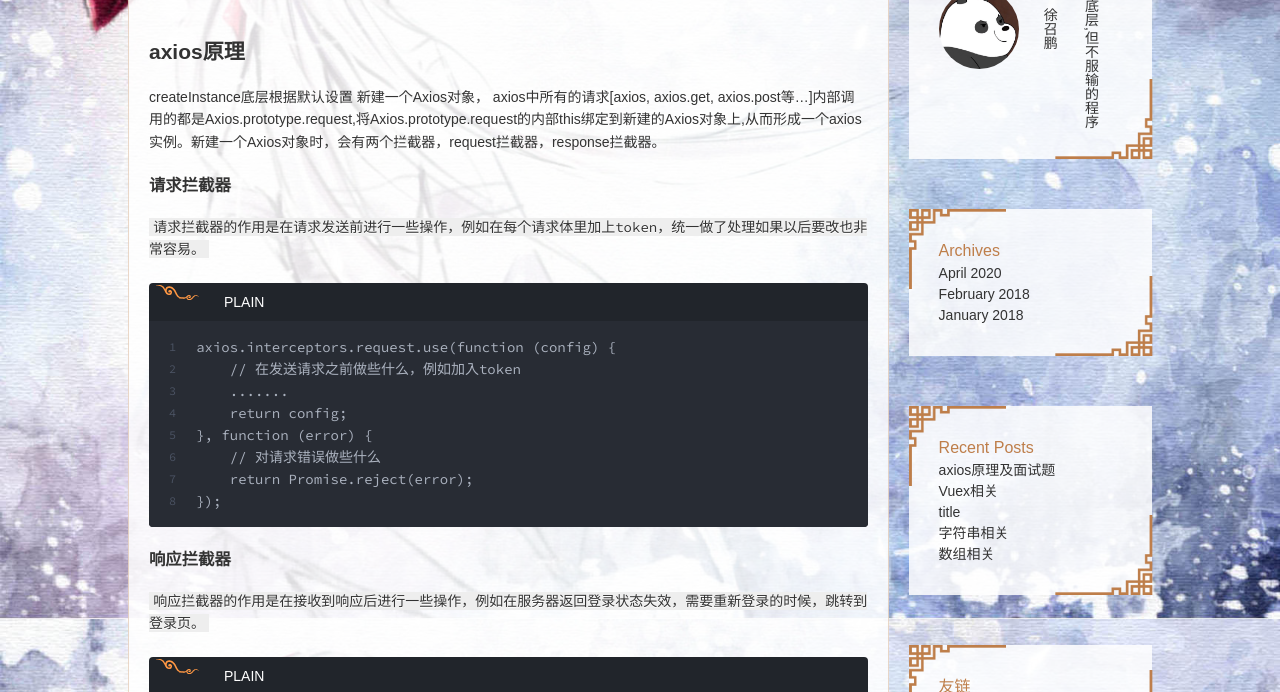
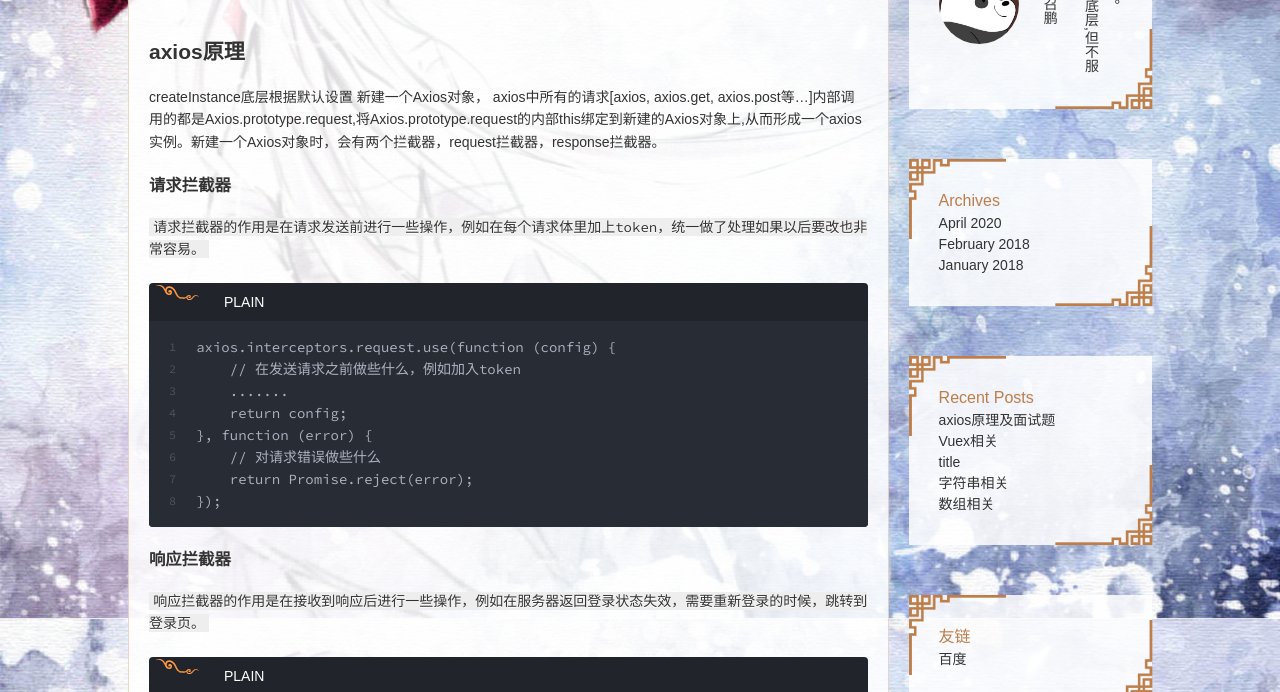
Before and after one commit to xuzhaopengsyl/xuzhaopengsyl.github.io, a plain HTML site: page index.html in a window 1280 px wide. Shown: the part 181-873 px from the top of the page. Drawn offline with nearby package versions, Linux system fonts and the light colour scheme; some packages are replaced by stand-ins of ours; a script that the page names is missing.

Commit message:
Site updated: 2020-04-16 17:32:48

```diff
--- a/css/style.css
+++ b/css/style.css
@@ -345,7 +345,7 @@ html, body, #fullpage{
   writing-mode: vertical-lr;/*从左向右 从右向左是 writing-mode: vertical-rl;*/
   writing-mode: tb-lr;/*IE浏览器的从左向右 从右向左是 writing-mode: tb-rl；*/
 
-  max-height: 200px;
+  max-height: 150px;
 }
 .global-container {
   box-shadow: 1px 2px 3px #ddd;
```
